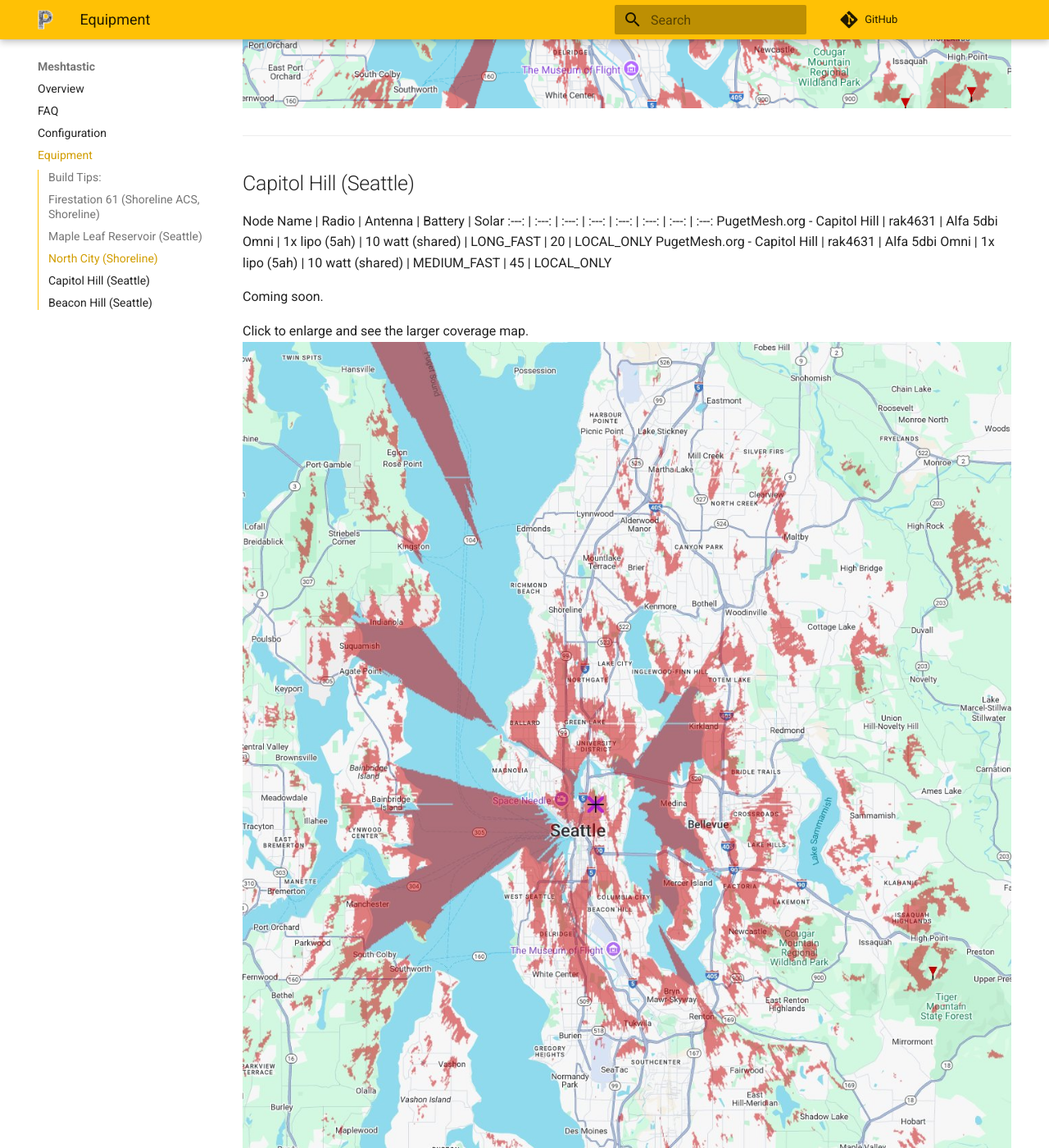
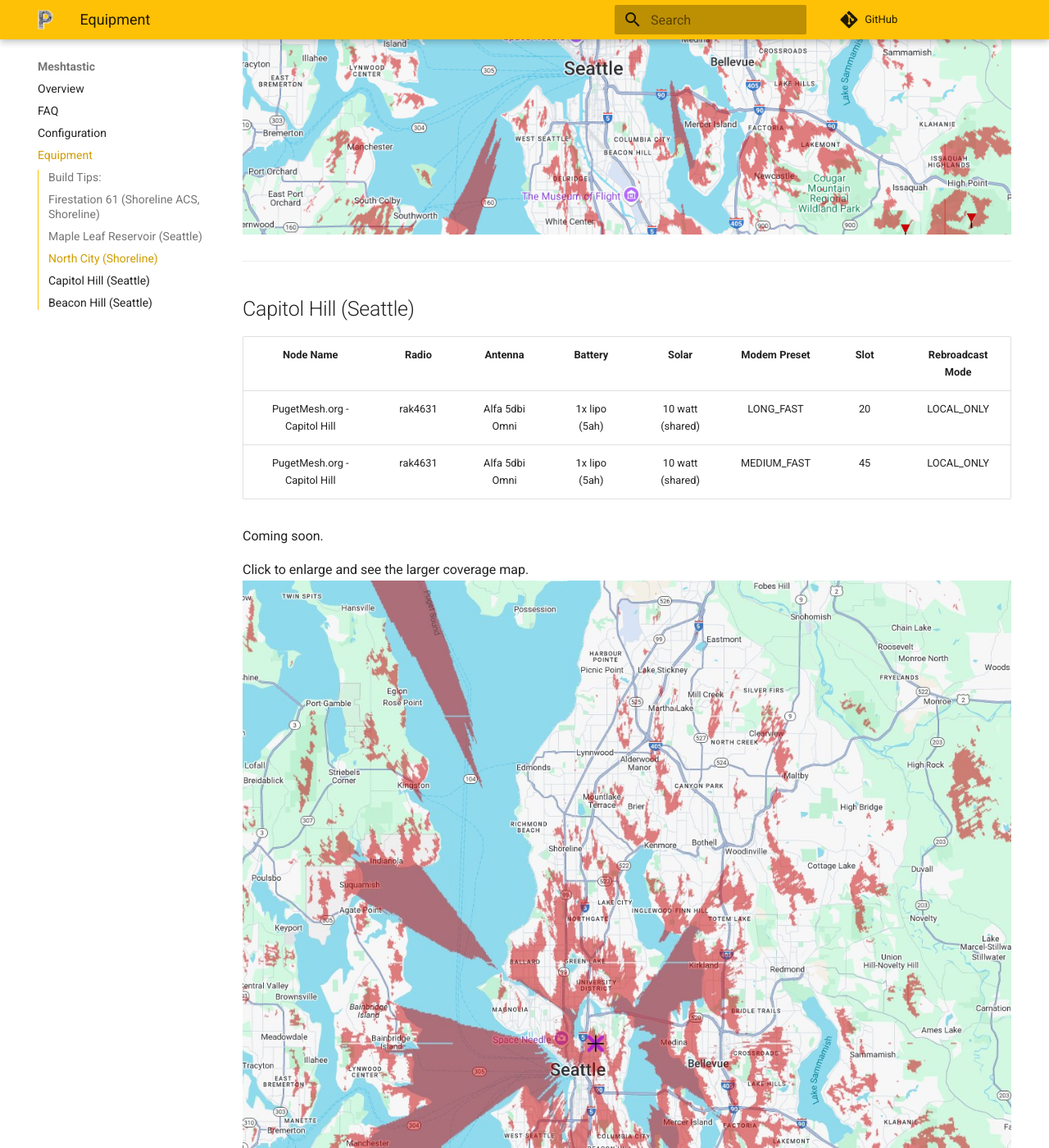
Before and after one commit to pugetmesh/pugetmesh.github.io, an MkDocs documentation site: the page built from docs/meshtastic/equipment.md, in a window 1280 px wide and 1400 px high, scrolled down 5886 px. Shown: the whole window at 82% size. Built offline with MkDocs 1.6.1 and Material for MkDocs 9.7.7, drawn with Linux system fonts in a browser that asks for light colours; comment, search, counter and statistics services are not loaded; some of the changed text lies outside the part shown.

Commit message:
Fixed header for equipment page tables.

```diff
--- a/docs/meshtastic/equipment.md
+++ b/docs/meshtastic/equipment.md
@@ -29,7 +29,7 @@
 ---
 ## Maple Leaf Reservoir (Seattle)
 
-Node Name | Radio | Antenna | Battery | Solar
+Node Name | Radio | Antenna | Battery | Solar | Modem Preset | Slot | Rebroadcast Mode
 :---: | :---: | :---: | :---: | :---: | :---: | :---: | :---:
 PugetMesh.org - Maple Leaf Apartments | rak4631 | Alfa 5dbi Omni | 1x 18650 (3ah) | 6 watt | LONG_FAST | 20 | LOCAL_ONLY
 
@@ -43,7 +43,7 @@
 ---
 ## North City (Shoreline)
 
-Node Name | Radio | Antenna | Battery | Solar
+Node Name | Radio | Antenna | Battery | Solar | Modem Preset | Slot | Rebroadcast Mode
 :---: | :---: | :---: | :---: | :---: | :---: | :---: | :---:
 Shoreline ACS | rak4631 | Alfa 5dbi Omni | 1x 18650 (3ah) | 6 watt | LONG_FAST | 20 | LOCAL_ONLY
 
@@ -55,7 +55,7 @@
 ---
 ## Capitol Hill (Seattle)
 
-Node Name | Radio | Antenna | Battery | Solar
+Node Name | Radio | Antenna | Battery | Solar | Modem Preset | Slot | Rebroadcast Mode
 :---: | :---: | :---: | :---: | :---: | :---: | :---: | :---:
 PugetMesh.org - Capitol Hill | rak4631 | Alfa 5dbi Omni | 1x lipo (5ah) | 10 watt (shared) | LONG_FAST | 20 | LOCAL_ONLY
 PugetMesh.org - Capitol Hill | rak4631 | Alfa 5dbi Omni | 1x lipo (5ah) | 10 watt (shared) | MEDIUM_FAST | 45 | LOCAL_ONLY
@@ -68,7 +68,7 @@
 ---
 ## Beacon Hill (Seattle)
 
-Node Name | Radio | Antenna | Battery | Solar
+Node Name | Radio | Antenna | Battery | Solar | Modem Preset | Slot | Rebroadcast Mode
 :---: | :---: | :---: | :---: | :---: | :---: | :---: | :---:
 PugetMesh.org - Beacon Hill| rak4631 | Alfa 5dbi Omni | 1x 18650 (3ah) | 6 watt | LONG_FAST | 20 | LOCAL_ONLY
 
```
